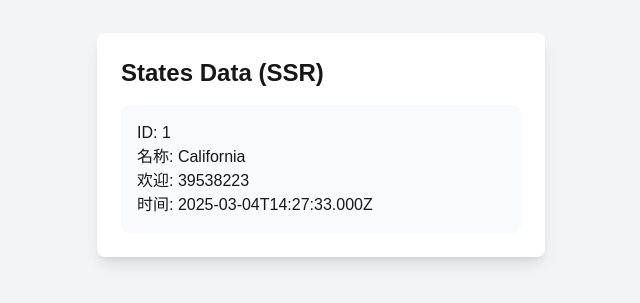
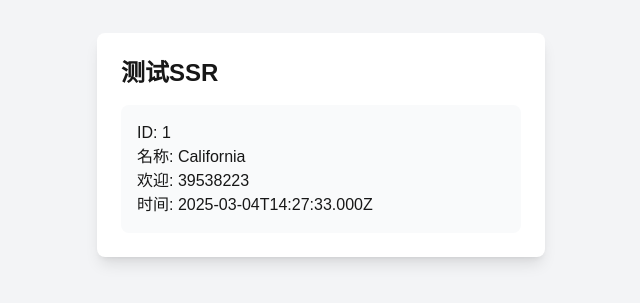
Before and after one commit to zhaoyi-1995/ashu-next, a Next.js app: page /states in a window 1280 px wide. Shown: the part 255-558 px from the top of the page, without its empty margins (319-959 px from the left). Built offline with nearby package versions, Linux system fonts and the light colour scheme.

Commit message:
修改标题

```diff
--- a/src/app/states/page.tsx
+++ b/src/app/states/page.tsx
@@ -25,7 +25,7 @@
   return (
     <div className="min-h-screen bg-gray-100 flex items-center justify-center">
       <div className="max-w-md w-full p-6 bg-white rounded-lg shadow-lg">
-        <h1 className="text-2xl font-bold mb-4">States Data (SSR)</h1>
+        <h1 className="text-2xl font-bold mb-4">测试SSR</h1>
         {error && <p className="text-red-600">Error: {error}</p>}
         {data ? (
           <div className="p-4 bg-gray-50 rounded-lg">
```
